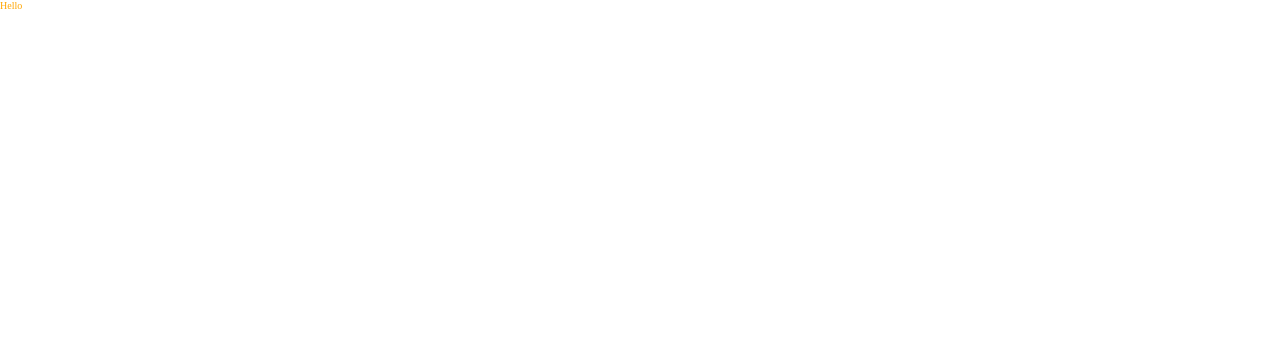
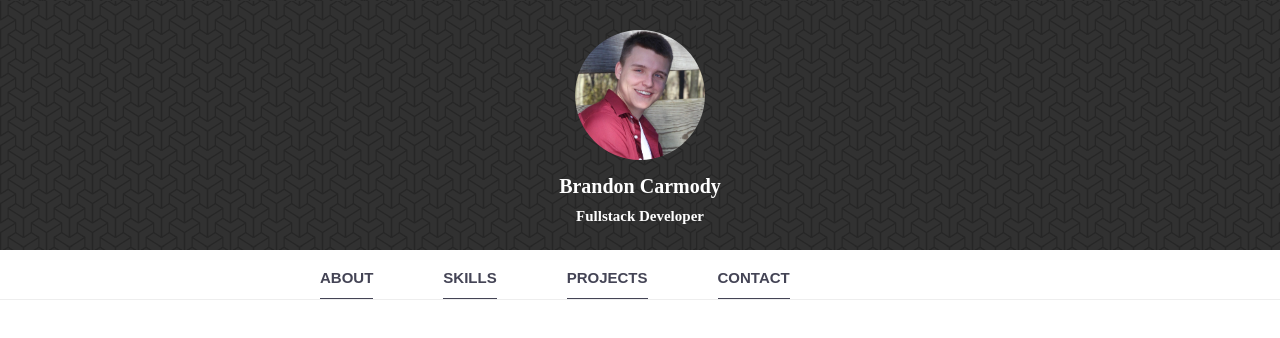
Before and after one commit to bmcarmody/old_portfolio_2018, a website built with webpack: page dist/index.html in a window 1280 px wide. Built offline with nearby package versions, Linux system fonts and the light colour scheme.

Commit message:
Ran a sample build of the project

```diff
--- a/dist/index.html
+++ b/dist/index.html
@@ -7,6 +7,27 @@
     <title>Brandon Carmody</title>
 <link href="main.css" rel="stylesheet"></head>
 <body>
-    <p><span>Hello</span></p>
+    <header class="header">
+        <img class="header__picture" src="bb27465385bd41de9b3f55a403bb3e09.png" alt="Picture of Brandon Carmody">
+        <h1 class="header__name">Brandon Carmody</h1>
+        <h2 class="header__title">Fullstack Developer</h2>
+
+        <!-- TODO - Adds social media plugs-->
+    </header>
+
+    <div class="container">
+        <div class="g-border-left"><!--Needed for border with grid--></div>
+        <nav class="nav">
+            <a href="#">ABOUT</a>
+            <a href="#">SKILLS</a>
+            <a href="#">PROJECTS</a>
+            <a href="#">CONTACT</a>
+        </nav>
+        <div class="g-border-right"><!--Needed for border with grid--></div>
+
+        <main>
+            <!--Async HTML in here-->
+        </main>
+    </div>
 <script type="text/javascript" src="js/main.bundle.js"></script></body>
 </html>
--- a/dist/main.css
+++ b/dist/main.css
@@ -1,2 +1,68 @@
+*,
+*::after,
+*::before {
+  margin: 0;
+  padding: 0;
+  box-sizing: inherit; }
+
+html {
+  font-size: 62.5%; }
+
+body {
+  box-sizing: border-box; }
+
+.nav {
+  font-family: proxima-nova, sans-serif;
+  font-style: normal;
+  font-weight: bold; }
+
+.header {
+  display: grid; }
+  .header__picture {
+    margin: auto; }
+  .header__name {
+    margin: auto; }
+  .header__title {
+    margin: auto; }
+
+.container {
+  display: grid;
+  grid-template-columns: 1fr 2fr 1fr;
+  grid-template-areas: "g-border-left nav g-border-right"; }
+  .container .g-border-left {
+    border-bottom: 1px solid #eee;
+    grid-area: g-border-left; }
+  .container .g-border-right {
+    border-bottom: 1px solid #eee;
+    grid-area: g-border-right; }
+  .container .nav {
+    grid-area: nav;
+    display: flex; }
+
+.header {
+  background: url(e0d4ca849fe7bf328440c5b3b5518ba0.png) repeat-x;
+  height: 25rem;
+  color: #fff; }
+  .header__picture {
+    height: 13rem;
+    width: 13rem;
+    border-radius: 50%;
+    object-fit: cover;
+    margin-top: 3rem; }
+  .header__title {
+    padding-bottom: 2rem; }
+
+.nav {
+  font-size: 1.5rem;
+  height: 5rem;
+  border-bottom: 1px solid #eee; }
+  .nav a {
+    margin-top: auto;
+    margin-right: 7rem;
+    color: #445;
+    text-decoration: none;
+    border-bottom: 1px solid #445;
+    padding-bottom: 1.2rem; }
+
 p {
   color: orange; }
```
Also changed, not shown: dist/bb27465385bd41de9b3f55a403bb3e09.png (added), dist/e0d4ca849fe7bf328440c5b3b5518ba0.png (added), dist/js/main.bundle.js.
